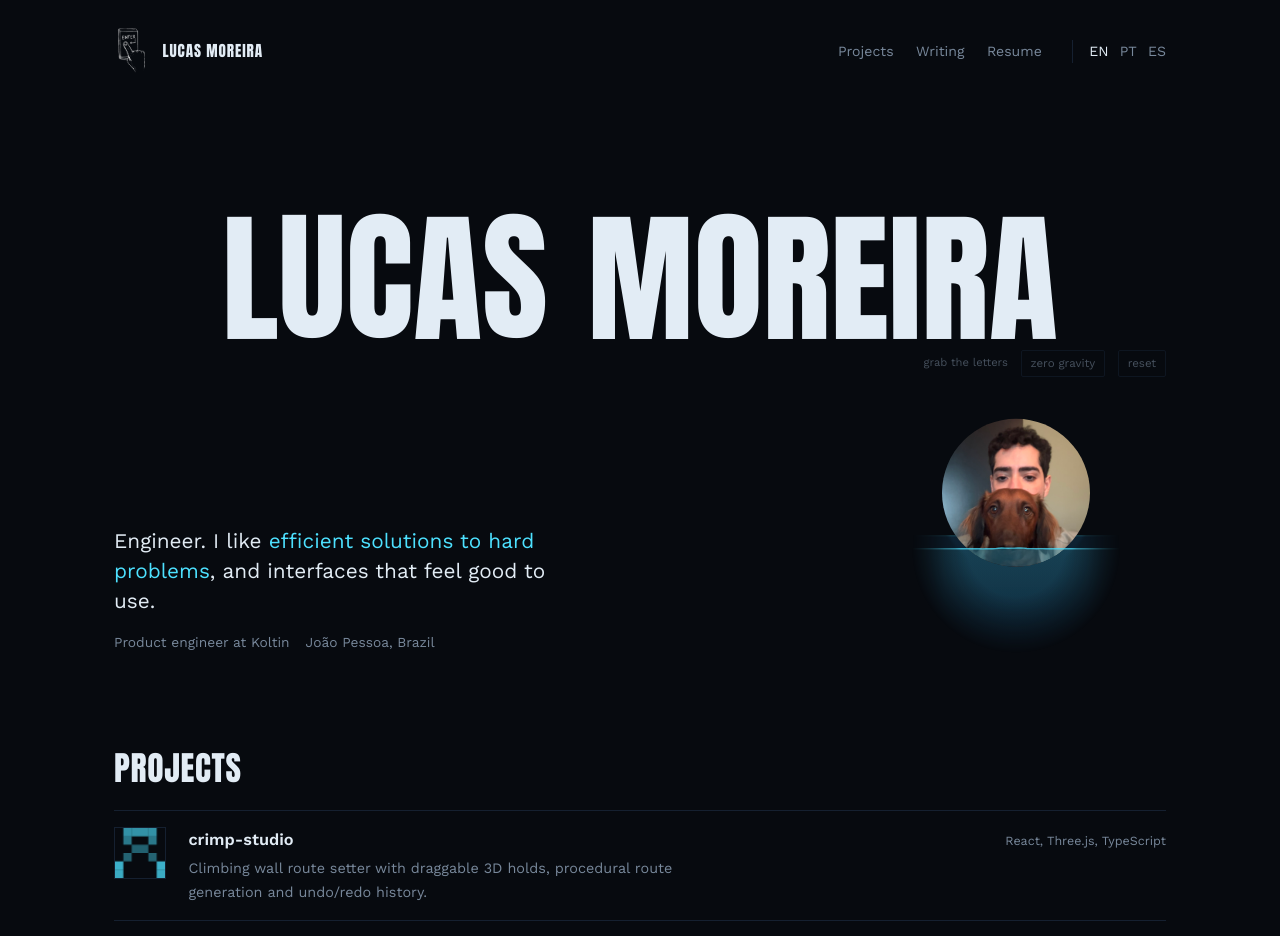
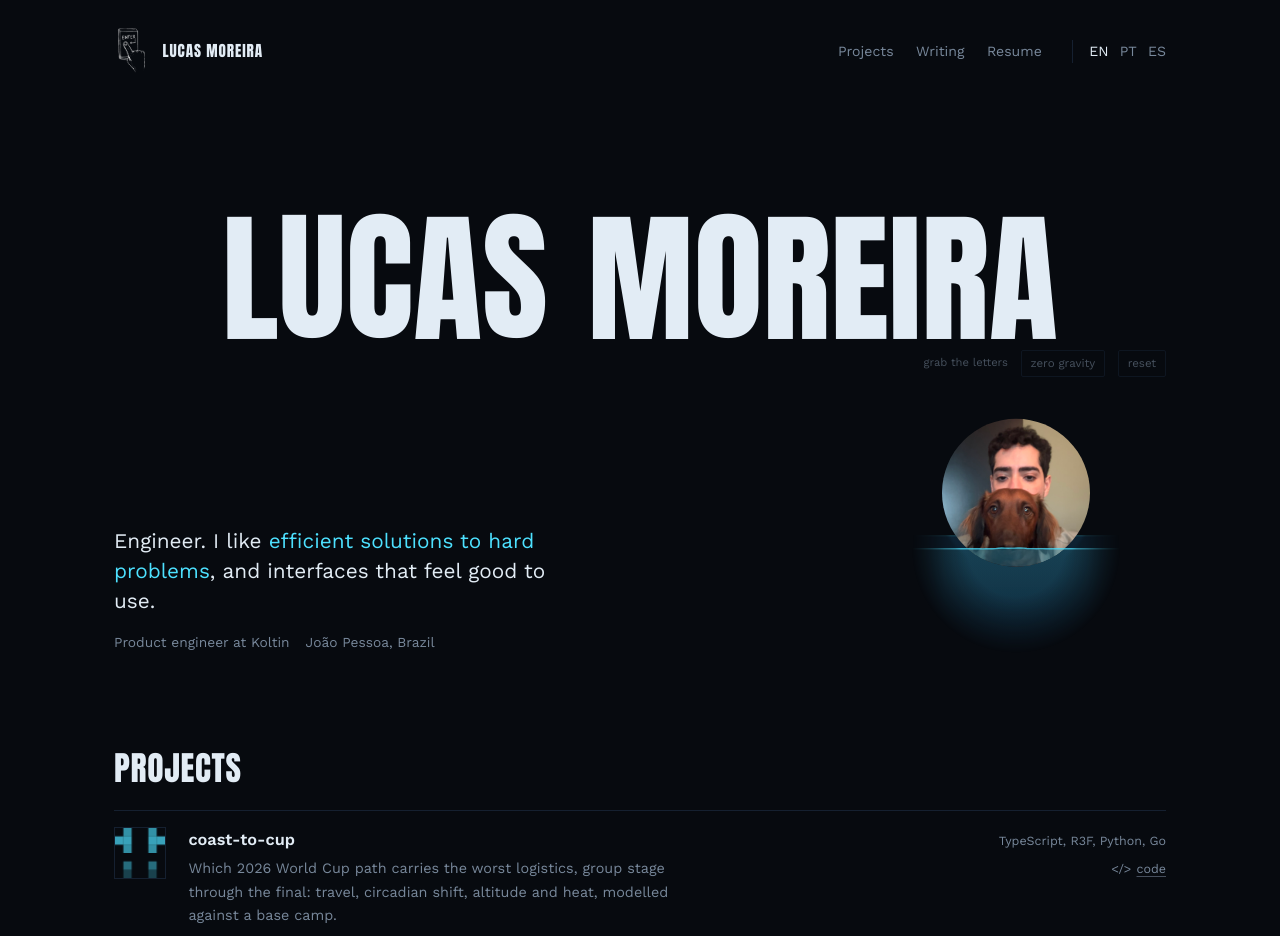
Before and after one commit to lucasmsa/lucasmsa.com, a Next.js app: page /en in a window 1280 px wide. Shown: the top 936 px of the page. Built offline with nearby package versions, Linux system fonts and the light colour scheme.

Commit message:
Move crimp-studio down to the repository list
It is not finished, and the pinned rows are meant to be things worth
opening. Its curated description stays in the message files, unused for
now, since the intent is to feature it again.

```diff
--- a/src/content/projects.ts
+++ b/src/content/projects.ts
@@ -11,12 +11,6 @@ export type Project = {
 const gh = (repo: string) => `https://github.com/lucasmsa/${repo}`;
 
 export const featured: Project[] = [
-  {
-    id: "crimp-studio",
-    name: "crimp-studio",
-    tags: ["React", "Three.js", "TypeScript"],
-    url: gh("crimp-studio"),
-  },
   {
     id: "coast-to-cup",
     name: "coast-to-cup",
```
